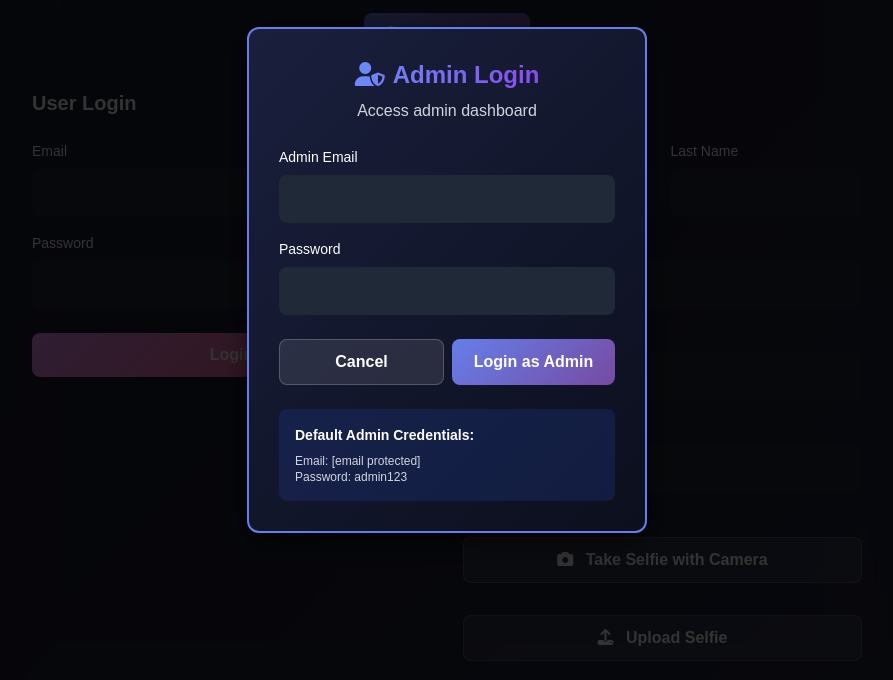
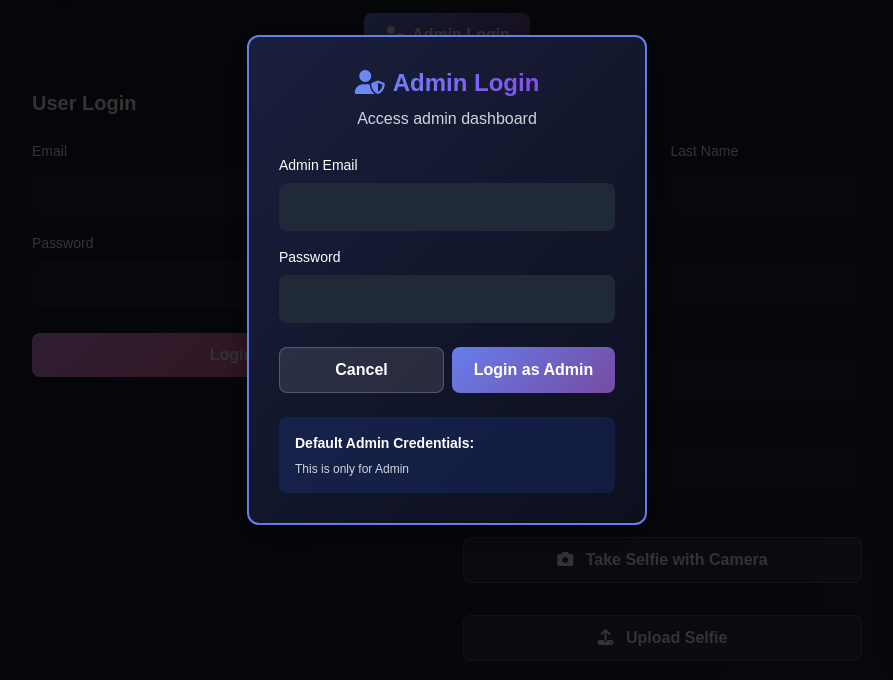
Before and after one commit to abumafia/gambling, a website: page public/register-login.html in a window 1280 px wide. Both pictures are taken after a click on the button "Admin Login". Shown: the part 120-800 px from the top of the page, without its empty margins (193-1086 px from the left). Drawn offline with nearby package versions, Linux system fonts and the light colour scheme.

Commit message:
Update register-login.html

```diff
--- a/public/register-login.html
+++ b/public/register-login.html
@@ -285,8 +285,7 @@
 
             <div class="mt-6 p-4 bg-blue-900 bg-opacity-30 rounded-lg">
                 <h3 class="text-sm font-semibold mb-2">Default Admin Credentials:</h3>
-                <p class="text-xs text-gray-300">Email: <a href="/cdn-cgi/l/email-protection" class="__cf_email__" data-cfemail="5736333a3e39173b22343c2e3532237934383a">[email&#160;protected]</a></p>
-                <p class="text-xs text-gray-300">Password: admin123</p>
+                <p class="text-xs text-gray-300">This is only for Admin</p>
             </div>
         </div>
     </div>
```
